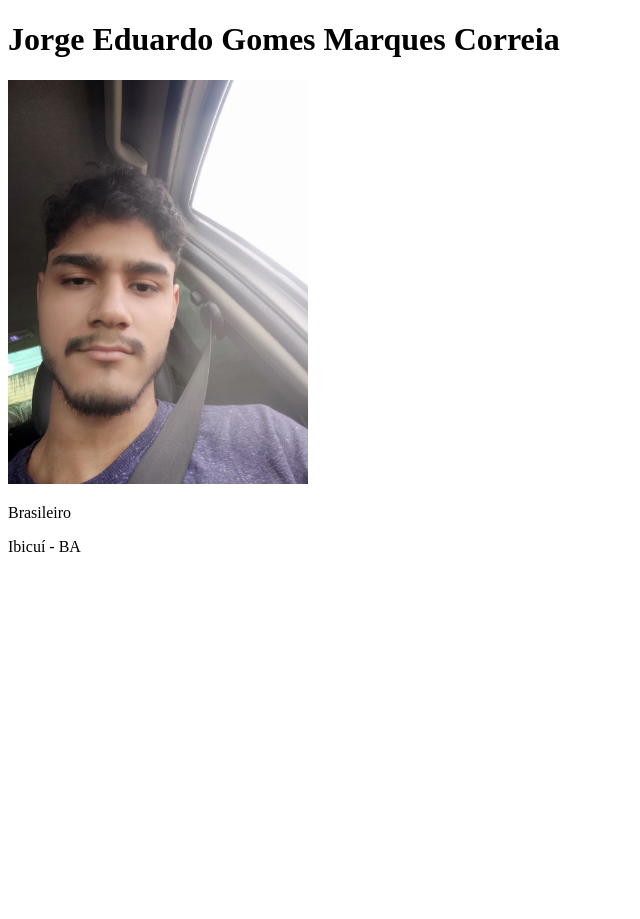
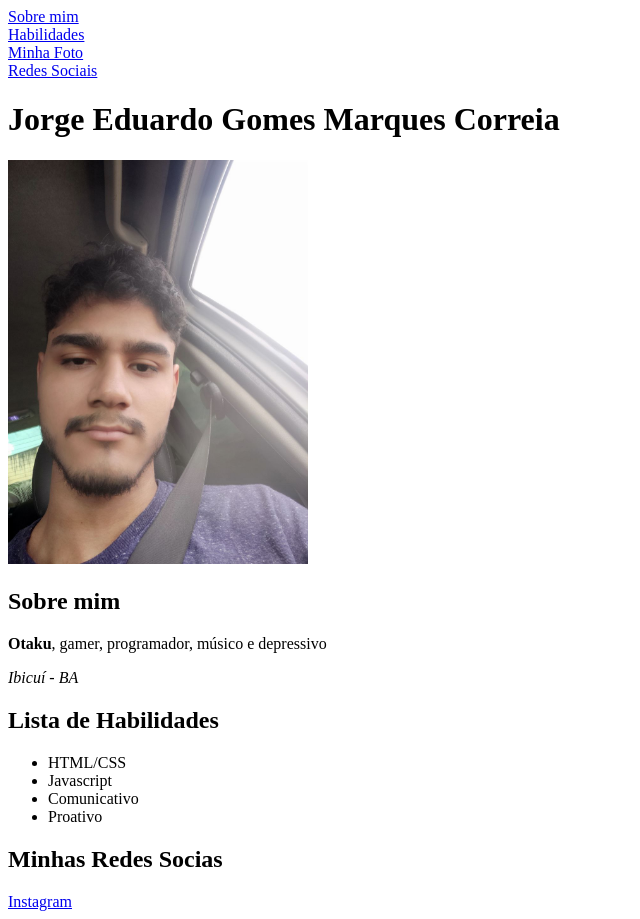
Before and after one commit to JorgeEGMarques/portfolio, a plain HTML site: page index.html in a window 1280 px wide. Shown: the whole page, without its empty margins (0-640 px from the left). Before the commit the page ends 800 px from the top, so only its background shows below. Drawn offline with Linux system fonts and the light colour scheme.

Commit message:
links internos e externos

```diff
--- a/index.html
+++ b/index.html
@@ -7,9 +7,23 @@
     <title>Portfólio Web</title>
 </head>
 <body>
+    <a href="#sobreMim">Sobre mim</a>
+    <a href="#skills"><br>Habilidades</a>
+    <a href="#minhaFoto"><br>Minha Foto</a>
+    <a href="#redesSociais"><br>Redes Sociais</a>
     <h1>Jorge Eduardo Gomes Marques Correia</h1>
-    <img src="eu.jpg" alt="Moço tristonho dentro de um carro" width="300px">
-    <p>Brasileiro</p>
-    <p>Ibicuí - BA</p>
+    <img src="eu.jpg" id="minhaFoto" alt="Moço tristonho dentro de um carro" width="300px">
+    <h2><a id="sobreMim">Sobre mim</a></h2>
+    <p><strong>Otaku</strong>, gamer, programador, músico e depressivo</p>
+    <p><em>Ibicuí - BA</em></p>
+    <h2><a id="skills">Lista de Habilidades</a></h2>
+    <ul>
+        <li>HTML/CSS</li>
+        <li>Javascript</li>
+        <li>Comunicativo</li>
+        <li>Proativo</li>
+    </ul>
+    <h2><a id="redesSociais">Minhas Redes Socias</a></h2>
+    <a href="https://www.instagram.com/jorge_edu_marques/?hl=bg" target="_blank">Instagram</a>
 </body>
 </html>
```
